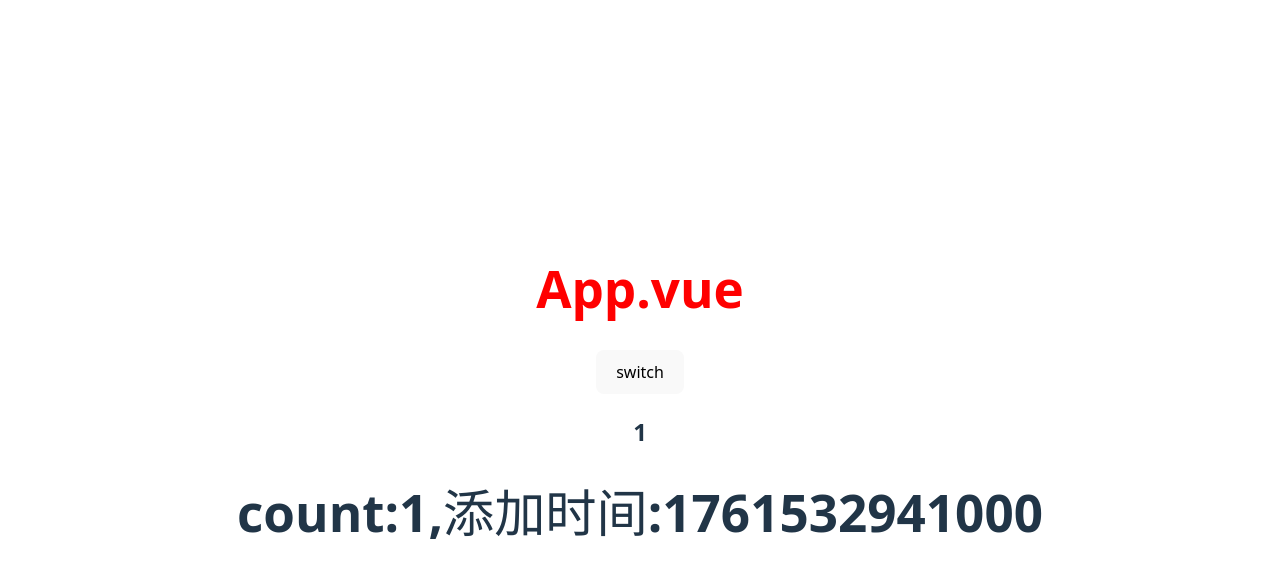
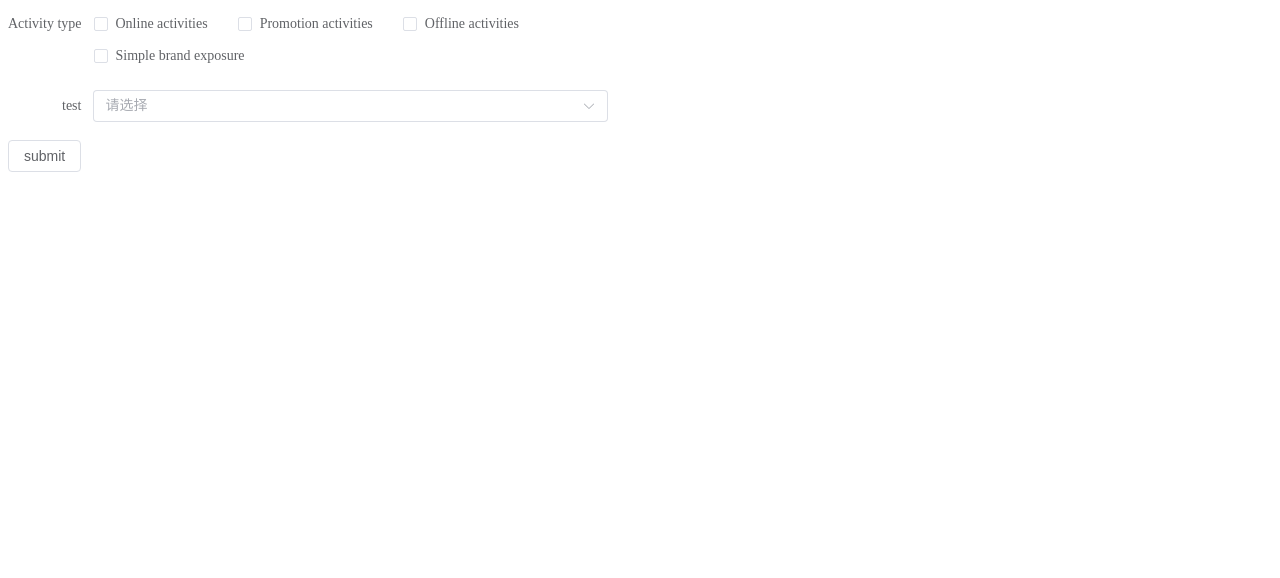
Before and after one commit to L7BUG/vue-demo, a Vue app: page / in a window 1280 px wide. Shown: the top 578 px of the page. Built offline with nearby package versions, Linux system fonts and the light colour scheme.

Commit message:
饿了么ui

```diff
--- a/package.json
+++ b/package.json
@@ -9,6 +9,7 @@
     "preview": "vite preview"
   },
   "dependencies": {
+    "element-plus": "^2.11.5",
     "vue": "^3.5.22"
   },
   "devDependencies": {
--- a/src/App.vue
+++ b/src/App.vue
@@ -1,39 +1,44 @@
+<template>
+  <el-form :model="form" label-width="auto" style="max-width: 600px">
+
+    <el-form-item label="Activity type">
+      <el-checkbox-group v-model="form.type">
+        <el-checkbox name="type" value="Online activities">
+          Online activities
+        </el-checkbox>
+        <el-checkbox name="type" value="Promotion activities">
+          Promotion activities
+        </el-checkbox>
+        <el-checkbox name="type" value="Offline activities">
+          Offline activities
+        </el-checkbox>
+        <el-checkbox name="type" value="Simple brand exposure">
+          Simple brand exposure
+        </el-checkbox>
+      </el-checkbox-group>
+    </el-form-item>
+
+    <el-form-item label="test">
+      <el-select v-model="form.select">
+        <el-option v-for="item in 5" :label="item" :value="item"/>
+      </el-select>
+    </el-form-item>
+    <el-button @click="onSubmit">submit</el-button>
+  </el-form>
+</template>
+
 <script lang="ts" setup>
-import {reactive, ref} from "vue";
+import {reactive} from 'vue'
 
-const count = ref(1);
-const h1Class = reactive({
-  red: count.value % 1 == 0,
-  green: count.value % 2 == 0,
-});
-const countAndDate = ref([
-  {count: count.value, date: Date.now()},
-])
-const temp = () => {
-  count.value++;
-  h1Class.red = count.value % 1 == 0;
-  h1Class.green = count.value % 2 == 0;
-  countAndDate.value.push({count: count.value, date: Date.now()});
+interface FormData {
+  type?: number[],
+  select?: string,
+}
+
+// do not use same name with ref
+const form = reactive<FormData>({})
+
+const onSubmit = () => {
+  console.log(form)
 }
 </script>
-<template>
-  <h1 :class="h1Class">App.vue</h1>
-  <button @click="temp">switch</button>
-  <h2>{{ count }}</h2>
-
-  <div v-for="item in countAndDate">
-    <h1>
-      count:{{ item.count }},添加时间:{{ item.date }}
-    </h1>
-  </div>
-</template>
-
-<style scoped>
-.red {
-  color: red;
-}
-
-.green {
-  color: green;
-}
-</style>
--- a/src/main.ts
+++ b/src/main.ts
@@ -1,5 +1,12 @@
-import { createApp } from 'vue'
-import './style.css'
+import {createApp} from 'vue'
+import ElementPlus from 'element-plus'
+import 'element-plus/dist/index.css'
 import App from './App.vue'
+import zhCn from 'element-plus/es/locale/lang/zh-cn'
 
-createApp(App).mount('#app')
+const app = createApp(App)
+
+app.use(ElementPlus, {
+    locale: zhCn,
+})
+app.mount('#app')
--- a/src/style.css
+++ /dev/null
@@ -1,79 +0,0 @@
-:root {
-  font-family: system-ui, Avenir, Helvetica, Arial, sans-serif;
-  line-height: 1.5;
-  font-weight: 400;
-
-  color-scheme: light dark;
-  color: rgba(255, 255, 255, 0.87);
-  background-color: #242424;
-
-  font-synthesis: none;
-  text-rendering: optimizeLegibility;
-  -webkit-font-smoothing: antialiased;
-  -moz-osx-font-smoothing: grayscale;
-}
-
-a {
-  font-weight: 500;
-  color: #646cff;
-  text-decoration: inherit;
-}
-a:hover {
-  color: #535bf2;
-}
-
-body {
-  margin: 0;
-  display: flex;
-  place-items: center;
-  min-width: 320px;
-  min-height: 100vh;
-}
-
-h1 {
-  font-size: 3.2em;
-  line-height: 1.1;
-}
-
-button {
-  border-radius: 8px;
-  border: 1px solid transparent;
-  padding: 0.6em 1.2em;
-  font-size: 1em;
-  font-weight: 500;
-  font-family: inherit;
-  background-color: #1a1a1a;
-  cursor: pointer;
-  transition: border-color 0.25s;
-}
-button:hover {
-  border-color: #646cff;
-}
-button:focus,
-button:focus-visible {
-  outline: 4px auto -webkit-focus-ring-color;
-}
-
-.card {
-  padding: 2em;
-}
-
-#app {
-  max-width: 1280px;
-  margin: 0 auto;
-  padding: 2rem;
-  text-align: center;
-}
-
-@media (prefers-color-scheme: light) {
-  :root {
-    color: #213547;
-    background-color: #ffffff;
-  }
-  a:hover {
-    color: #747bff;
-  }
-  button {
-    background-color: #f9f9f9;
-  }
-}
```
Also changed, not shown: 1 other file (tests, documents, lock files or other folders).
